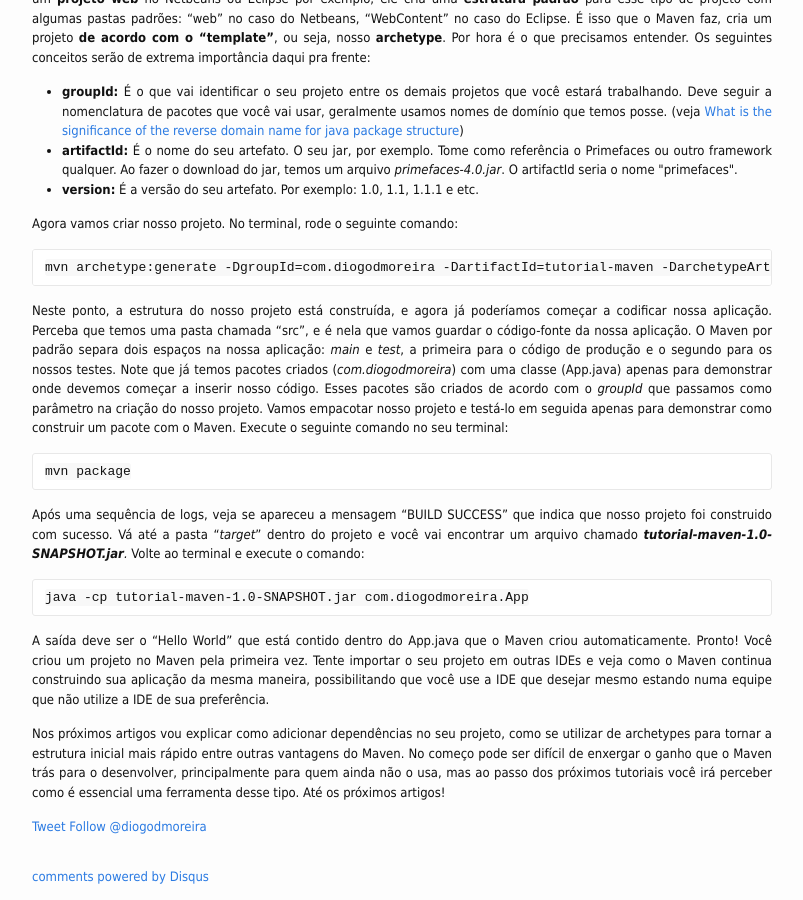
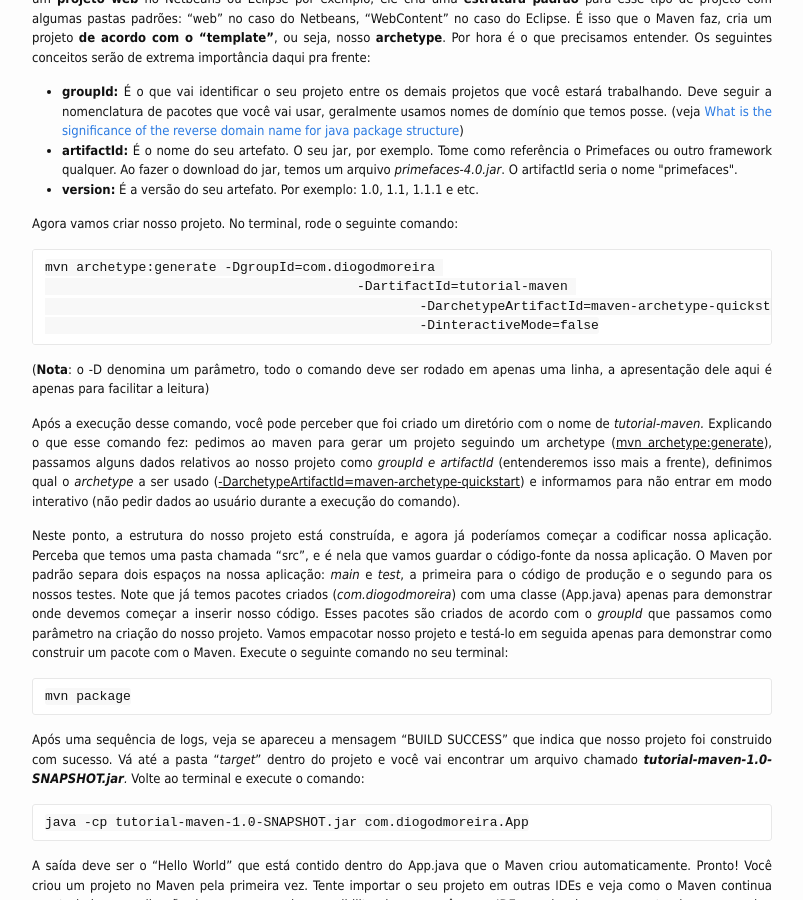
Before and after one commit to ricardojob/diogomoreira.github.io, a Jekyll site: the page built from _posts/2014-02-04-tutorial-maven-intro.md, in a window 1280 px wide and 900 px high, scrolled down 1786 px. Shown: the whole window, without its empty margins (238-1041 px from the left). Built offline with Jekyll 4.4.1, drawn with Linux system fonts in a browser that asks for light colours; comment, search, counter and statistics services are not loaded.

Commit message:
Fixing codeblock

```diff
--- a/_posts/2014-02-04-tutorial-maven-intro.md
+++ b/_posts/2014-02-04-tutorial-maven-intro.md
@@ -64,7 +64,13 @@ Os seguintes conceitos serão de extrema importância daqui pra frente:
 </ul>
 Agora vamos criar nosso projeto. No terminal, rode o seguinte comando:
 
-    mvn archetype:generate -DgroupId=com.diogodmoreira -DartifactId=tutorial-maven -DarchetypeArtifactId=maven-archetype-quickstart -DinteractiveMode=false
+    mvn archetype:generate -DgroupId=com.diogodmoreira
+					        -DartifactId=tutorial-maven
+							-DarchetypeArtifactId=maven-archetype-quickstart
+							-DinteractiveMode=false
+
+(**Nota**: o -D denomina um parâmetro, todo o comando deve ser rodado em apenas uma linha, a apresentação dele aqui é apenas para facilitar a leitura)
+
 Após a execução desse comando, você pode perceber que foi criado um diretório com o nome de <i>tutorial-maven. </i>Explicando o que esse comando fez: pedimos ao maven para gerar um projeto seguindo um archetype (<span style="text-decoration: underline;">mvn archetype:generate</span>), passamos alguns dados relativos ao nosso projeto como <em>groupId e artifactId</em> (entenderemos isso mais a frente), definimos qual o <em>archetype</em> a ser usado (<span style="text-decoration: underline;">-DarchetypeArtifactId=maven-archetype-quickstart</span>) e informamos para não entrar em modo interativo (não pedir dados ao usuário durante a execução do comando).
 
 Neste ponto, a estrutura do nosso projeto está construída, e agora já poderíamos começar a codificar nossa aplicação. Perceba que temos uma pasta chamada "src", e é nela que vamos guardar o código-fonte da nossa aplicação. O Maven por padrão separa dois espaços na nossa aplicação: <em>main</em> e <em>test</em>, a primeira para o código de produção e o segundo para os nossos testes. Note que já temos pacotes criados (<em>com.diogodmoreira</em>) com uma classe (App.java) apenas para demonstrar onde devemos começar a inserir nosso código. Esses pacotes são criados de acordo com o <em>groupId</em> que passamos como parâmetro na criação do nosso projeto.
```
